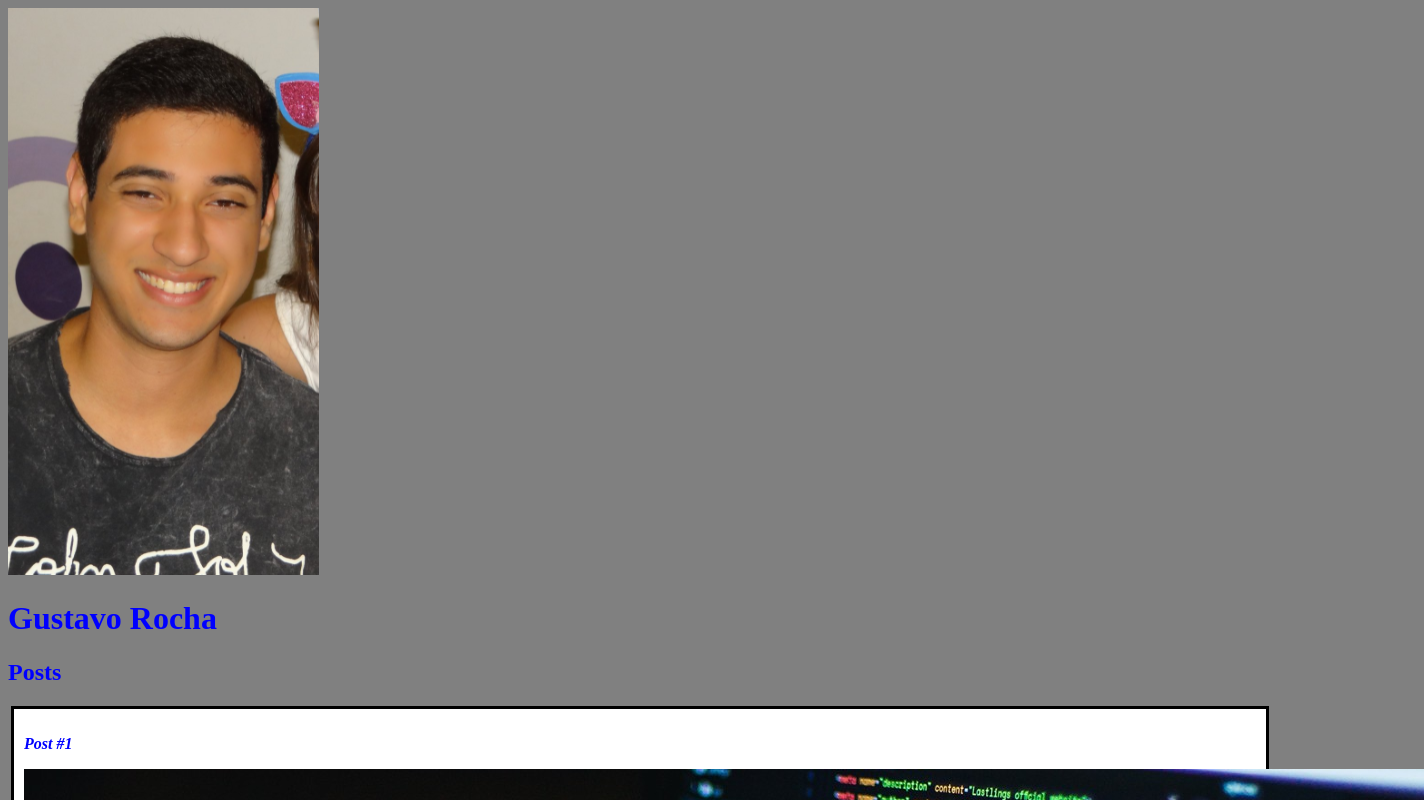
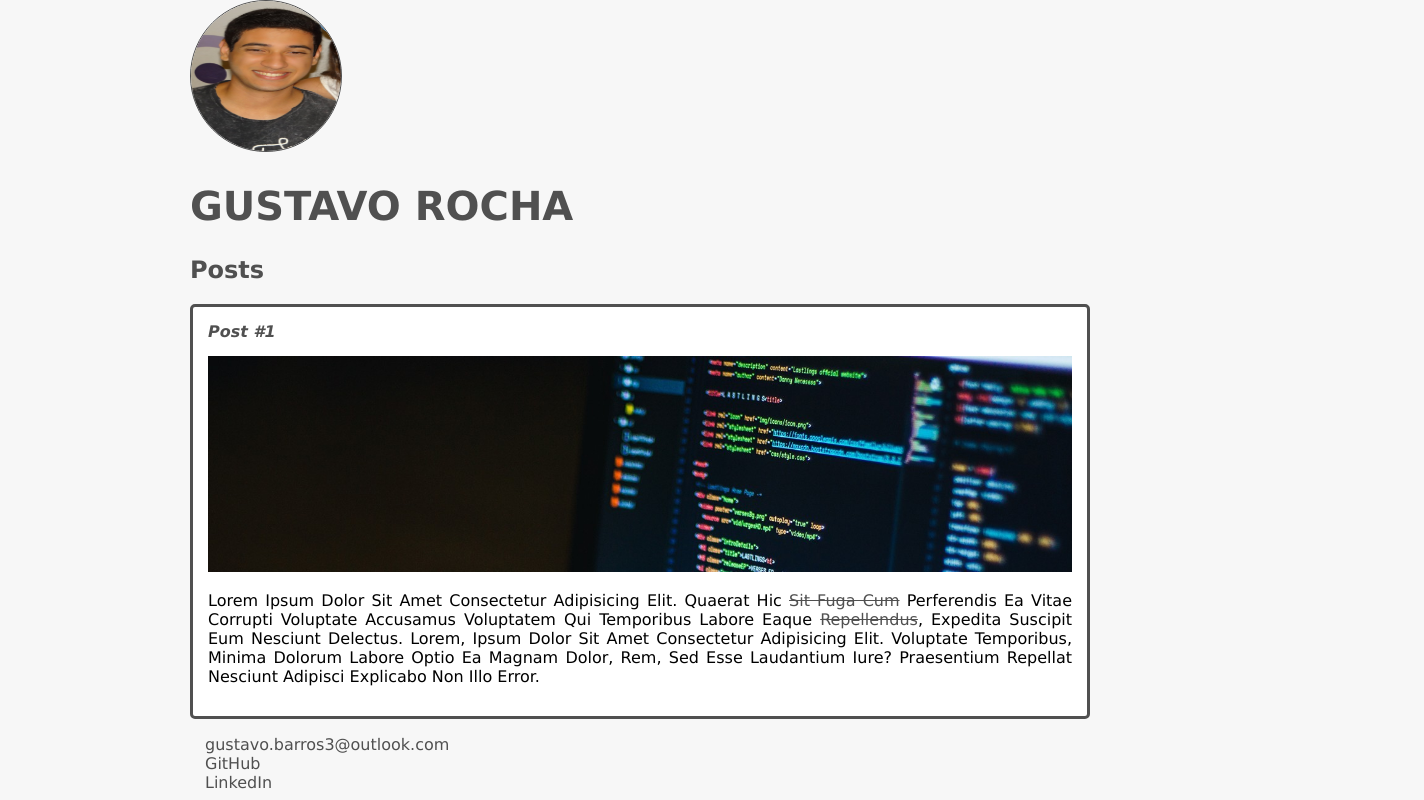
Before and after one commit to GustavoRocha3/Bootcamp-DIO-Spread, a plain HTML site: page Introdução HTML e CSS/index.html in a window 1280 px wide. Shown: the top 800 px of the page, 1424 px wide, since content can reach past the window. Drawn offline with Linux system fonts and the light colour scheme.

Commit message:
relembrando estilos com CSS

```diff
--- a/Introdução HTML e CSS/index.html
+++ b/Introdução HTML e CSS/index.html
@@ -9,7 +9,7 @@
 
 <body>
     <header>
-        <img src="picture.PNG" alt="my picture" srcset="">
+        <img src="picture.PNG" alt="my picture" class="photo">
         <h1 id="title">Gustavo Rocha</h1>
     </header>
     <section>
@@ -19,15 +19,15 @@
         <article class="post">
             <header>
                 <h3 class="post_title">Post #1</h3>
-                <img src="1629208550068.jpg" alt="code">
+                <img src="1629208550068.jpg" alt="code" class="post_image">
             </header>
-            <p>Lorem ipsum dolor sit amet consectetur adipisicing elit. Quaerat hic <a href="https://github.com/GustavoRocha3/Bootcamp-DIO-Spread" target="_blank">sit fuga cum</a> perferendis ea vitae corrupti voluptate accusamus voluptatem qui temporibus
+            <p class="post_content">Lorem ipsum dolor sit amet consectetur adipisicing elit. Quaerat hic <a href="https://github.com/GustavoRocha3/Bootcamp-DIO-Spread" target="_blank">sit fuga cum</a> perferendis ea vitae corrupti voluptate accusamus voluptatem qui temporibus
                 labore eaque <a href="mailto:gustavo@mail.com">repellendus</a>, expedita suscipit eum nesciunt delectus. Lorem, ipsum dolor sit amet consectetur adipisicing elit. Voluptate temporibus, minima dolorum labore optio ea magnam dolor, rem,
                 sed esse laudantium iure? Praesentium repellat nesciunt adipisci explicabo non illo error.</p>
         </article>
     </section>
     <footer>
-        <ul>
+        <ul class="contact_list">
             <li>
                 <a href="mailto:gustavo.barros3@outlook.com" target="_blank">gustavo.barros3@outlook.com</a>
             </li>
--- a/Introdução HTML e CSS/style.css
+++ b/Introdução HTML e CSS/style.css
@@ -1,21 +1,65 @@
 body {
-    background: gray;
+    background: #f7f7f7;
+    font-family: Verdana, Geneva, Tahoma, sans-serif;
+    max-width: 900px;
+    margin: auto;
+}
+
+.photo {
+    border: 1px solid #505050;
+    border-radius: 50%;
+    height: 150px;
+    width: 150px;
 }
 
 #title,
 .subtitle,
 .post_title {
-    color: blue;
+    color: #505050;
+}
+
+#title {
+    font-size: 40px;
+    text-transform: uppercase;
+}
+
+a {
+    text-decoration: line-through;
+    color: #505050
 }
 
 .post_title {
     font-size: 16px;
     font-style: italic;
+    margin: 0;
+    margin-bottom: 15px;
 }
 
 .post {
     background: #fff;
-    padding: 10px;
-    border: 3px solid #000;
-    margin: 3px;
+    padding: 15px;
+    border: 3px solid #505050;
+    margin-bottom: 15px;
+    border-radius: 5px;
 }
+
+.post_content {
+    margin: 0;
+    margin-bottom: 15px;
+    text-transform: capitalize;
+    text-align: justify;
+}
+
+.post_image {
+    margin-bottom: 15px;
+    width: 100%;
+}
+
+.contact_list {
+    list-style-type: none;
+    padding-left: 15px;
+}
+
+.contact_list li a {
+    text-decoration: none;
+}
```
